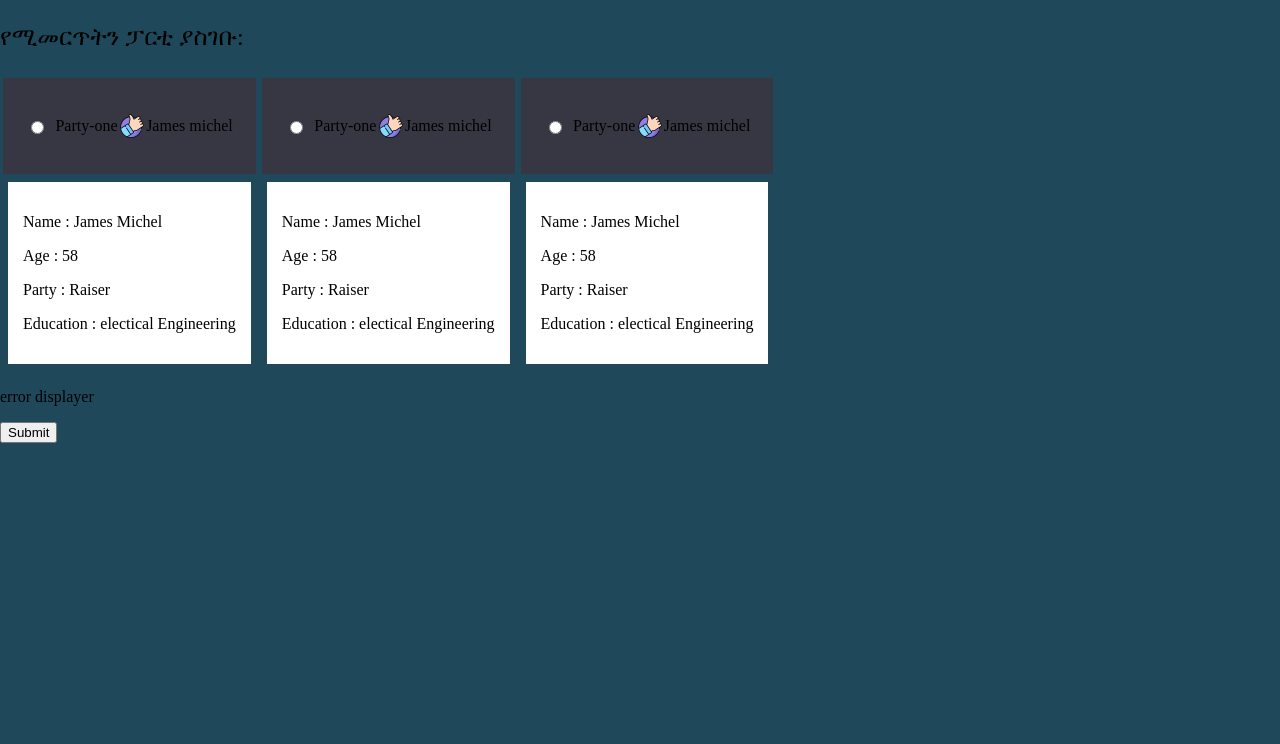
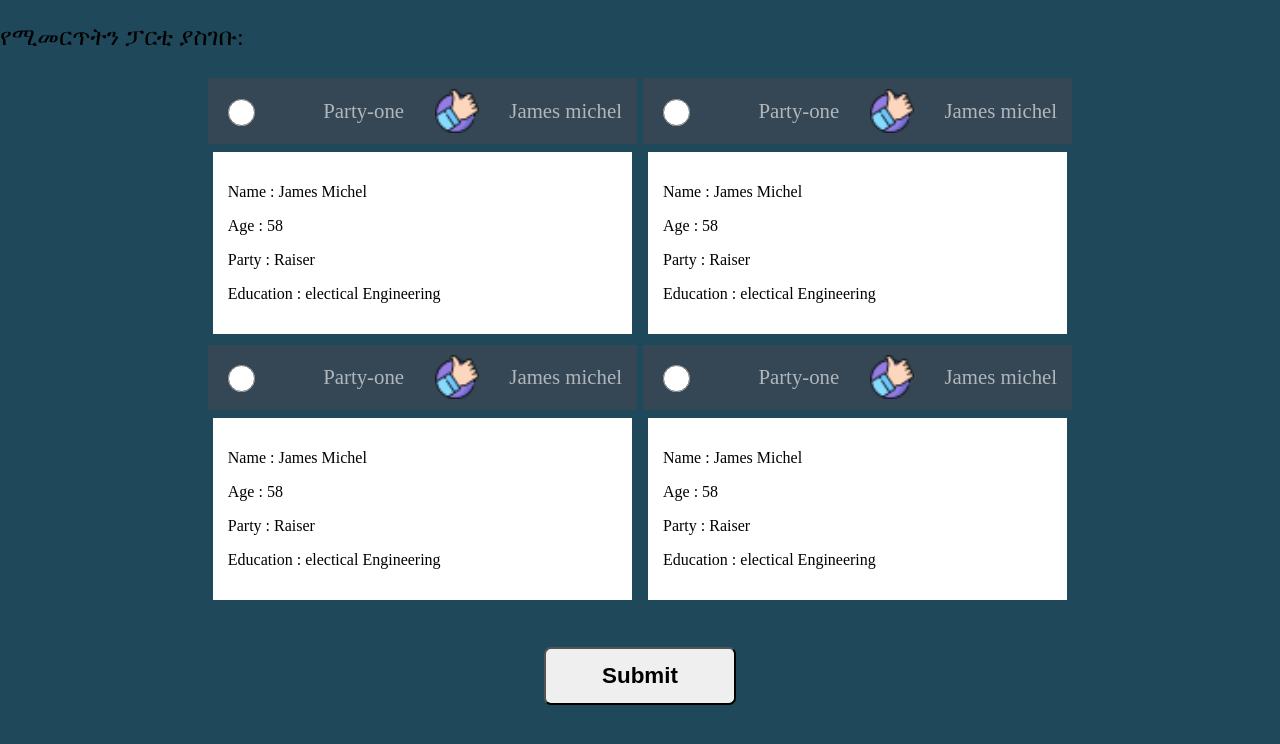
Before and after one commit to biruk-anley/electronic-vote, a plain HTML site: page source/party.html in a window 1280 px wide. Drawn offline with Linux system fonts and the light colour scheme.

Commit message:
changes are made for party page

```diff
--- a/source/party.css
+++ b/source/party.css
@@ -13,9 +13,11 @@ body {
     flex-direction: row;
     justify-content: space-between;
     align-items: center;
-   background-color: #5b1f1f66;
+    background-color: #6d44444a;
+    padding-left: 15px;
+    padding-right: 15px;
     margin: 3px;
-    padding: 23px;
+
     flex-wrap: wrap;
 }
 .body{
@@ -23,3 +25,81 @@ body {
     margin: 8px;
     padding: 15px;
 }
+.all-party-holder {
+    display: flex;
+
+    flex-wrap: wrap;
+    align-items: center;
+    justify-content: center;
+}
+.submit {
+    display: flex;
+
+    justify-content: center;
+    align-items: center;
+    flex-direction: column;
+}
+input#Party-one {
+    font-size: 3em;
+    width: 27px;
+    height: 55px;
+}
+.paryholder{
+    width: 34%;
+    margin-top: 0px;
+}
+.name {
+    font-size: 1.3em;
+    color: rgba(255, 255, 255, 0.61);
+}
+
+img {
+    width: 11%;
+}
+
+@media(max-width:792px) {
+    .paryholder {
+        width: 45%;
+    }
+}
+
+@media(max-width:792px) {
+    .name {
+        font-size: 1.2em;
+    }
+}
+
+
+
+@media(max-width:822px) {
+    .paryholder {
+        width: 75%;
+    }
+}
+
+
+
+@media(max-width:475px) {
+    .name {
+        font-size: 1.em;
+
+    }
+
+    img {
+        width: 10%;
+    }
+}
+
+#partysubmit{
+    padding-inline: 56px;
+    padding-top: 14px;
+    padding-bottom: 14px;
+    border-radius: 7px;
+    cursor: pointer;
+    font-size: 1.4em;
+    font-weight: 600;
+}
+#errormessage {
+    color: red;
+    font-size: 1.2em;
+}
--- a/source/party.html
+++ b/source/party.html
@@ -26,9 +26,9 @@
                 <div class="paryholder">
                     <div class="header">
                         <input type="radio" id="Party-one" name="fav_language" value="Party-one" class="one">
-                         <label for="Party-one">Party-one</label>
+                         <label for="Party-one" class="name">Party-one</label>
                         <img src="/images/positive-vote.png" alt="">
-                        <p>James michel</p>
+                        <p class="name">James michel</p>
                     </div>
                     <div class="body">
                         <p>Name : James Michel</p>
@@ -43,9 +43,9 @@
                 <div class="paryholder">
                     <div class="header">
                         <input type="radio" id="Party-one" name="fav_language" value="Party-one" class="one">
-                         <label for="Party-one">Party-one</label>
-                        <img src="/images/positive-vote.png" alt="">
-                        <p>James michel</p>
+                         <label for="Party-one"  class="name">Party-one</label>
+                        <img src="/images/positive-vote.png"   class="name" alt="">
+                        <p   class="name">James michel</p>
                     </div>
                     <div class="body">
                         <p>Name : James Michel</p>
@@ -60,9 +60,9 @@
                 <div class="paryholder">
                     <div class="header">
                         <input type="radio" id="Party-one" name="fav_language" value="Party-one" class="one">
-                         <label for="Party-one">Party-one</label>
-                        <img src="/images/positive-vote.png" alt="">
-                        <p>James michel</p>
+                         <label for="Party-one"  class="name">Party-one</label>
+                        <img src="/images/positive-vote.png" alt=""    class="name">
+                        <p  class="name">James michel</p>
                     </div>
                     <div class="body">
                         <p>Name : James Michel</p>
@@ -70,15 +70,41 @@
                         <p>Party : Raiser</p>
                         <p>Education : electical Engineering</p>
                     </div>
+
                 </div>
+
+                <!--here is the fourth party-->
+                <div class="paryholder">
+                    <div class="header">
+                        <input type="radio" id="Party-one" name="fav_language" value="Party-one" class="one">
+                         <label for="Party-one" class="name">Party-one</label>
+                        <img src="/images/positive-vote.png" alt="" class="name">
+                        <p class="name">James michel</p>
+                    </div>
+                    <div class="body">
+                        <p>Name : James Michel</p>
+                        <p>Age : 58</p>
+                        <p>Party : Raiser</p>
+                        <p>Education : electical Engineering</p>
+                    </div>
+
+                </div>
+
+
+
+
+
+            </div>
+            <div class="submit">
+                <p id="errormessage"></p>
+                <input type="submit" id="partysubmit">
 
             </div>
 
 
 
         </form>
-        <p id="errormessage">error displayer</p>
-        <input type="submit" id="partysubmit">
+
 
 
 
--- a/source/party.js
+++ b/source/party.js
@@ -3,7 +3,7 @@ function select() {
     let partyName = document.querySelector("input[name='fav_language']:checked");
     console.log(partyName)
     if (partyName ==null) {
-        partyholder = "please enter pary name";
+        partyholder = "please select the party";
         document.getElementById("errormessage").innerHTML = partyholder;
 
     }
--- a/source/style.css
+++ b/source/style.css
@@ -162,6 +162,7 @@ input {
 
 
 
+
 }
 @media(max-width:655px){
  .sub-container-2{
```
